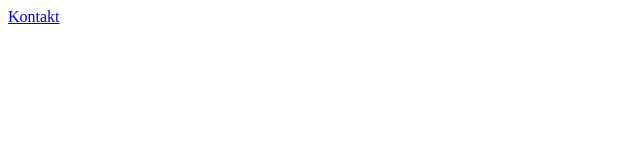
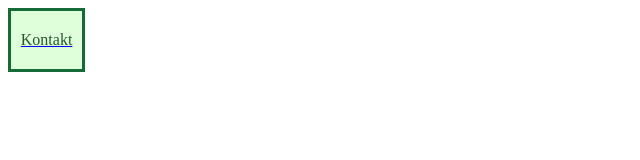
Before and after one commit to merdight-yiff/merdight-yiff.github.io, a plain HTML site: page index.html in a window 1280 px wide. Shown: the whole page, without its empty margins (0-640 px from the left). Drawn offline with Linux system fonts and the light colour scheme.

Commit message:
Add footer section to index.html

```diff
--- a/index.html
+++ b/index.html
@@ -5,12 +5,24 @@
 <meta charset="UTF-8">
 <title>Test strona</title>
 <style>
-
+    footer {
+        color: rgb(39, 88, 44);
+        background-color: rgb(223, 255, 218);
+        width: 5%;
+        height: auto;
+        border: 3px solid rgb(20, 107, 56);
+        padding: 4px;
+        text-align: center;
+    }
 </style>
 </head>
 
 <body>
-<a href="kontakt.html">Kontakt</a>
+<a href="kontakt.html">
+  <footer>
+    <p>Kontakt</p>
+  </footer>
+</a>
 </body>
 
 </html>
```
